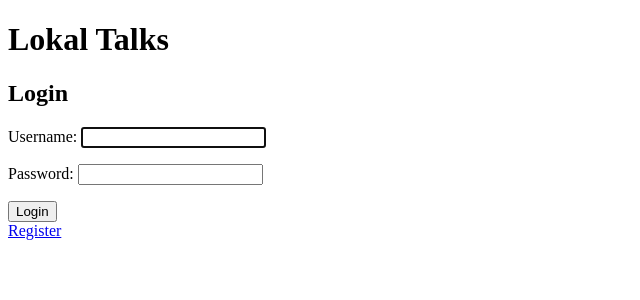
After one commit to 1101712/Local-Talks, a Django app: page /login/ in a window 1280 px wide. The commit adds this page. Shown: the top 300 px of the page, without its empty margins (0-640 px from the left). Run offline with Django 4.2, Linux system fonts and the light colour scheme.

Commit message:
Implement user registration and authentication - Add user registration and login functionality using Django's built-in authentication forms. - Move templates to the correct directories and ensure correct template inheritance. - Fix URL routing to include paths for registration and login. - Test and verify the functionality on the local server.

```diff
--- /dev/null
+++ b/localtalks/talks/ forms.py
@@ -0,0 +1 @@
+from django.contrib.auth.forms import UserCreationForm, AuthenticationForm
--- a/localtalks/talks/templates/talks/ad_list.html
+++ b/localtalks/talks/templates/talks/ad_list.html
@@ -2,7 +2,7 @@
 
 {% block content %}
   <h2>Advertisements</h2>
-  <p>Number of ads in template: {{ ads|length }}</p>
+
 
   {% for ad in ads %}
   <div class="ad">
@@ -14,6 +14,6 @@
   {% endfor %}
 
   <div class="pagination">
-    <!-- We will add pagination controls here later -->
+
   </div>
 {% endblock %}
--- /dev/null
+++ b/localtalks/talks/templates/talks/registration/login.html
@@ -0,0 +1,11 @@
+{% extends "talks/base.html" %}
+
+{% block content %}
+<h2>Login</h2>
+<form method="post">
+    {% csrf_token %}
+    {{ form.as_p }}
+    <button type="submit">Login</button>
+</form>
+<a href="{% url 'register' %}">Register</a>
+{% endblock %}
--- a/localtalks/talks/urls.py
+++ b/localtalks/talks/urls.py
@@ -4,4 +4,6 @@ from . import views
 urlpatterns = [
     path('', views.AdListView.as_view(), name='ad-list'),
     path('test/', views.test_view, name='test-view'),
+    path('register/', views.register_view, name='register'),
+    path('login/', views.login_view, name='login'),
 ]
--- a/localtalks/talks/views.py
+++ b/localtalks/talks/views.py
@@ -1,7 +1,11 @@
-from django.shortcuts import render
+from django.shortcuts import render, redirect
 from django.views.generic import ListView
+from django.contrib.auth import authenticate, login, logout
+from django.contrib.auth.forms import UserCreationForm, AuthenticationForm
 from .models import Ad
 from django.http import HttpResponse
+from django.contrib import messages
+
 
 class AdListView(ListView):
     model = Ad
@@ -11,3 +15,28 @@ class AdListView(ListView):
 
 def test_view(request):
     return HttpResponse("Test Page")
+
+def register_view(request):
+    if request.method == 'POST':
+        form = UserCreationForm(request.POST)
+        if form.is_valid():
+            form.save()
+            username = form.cleaned_data.get('username')
+            raw_password = form.cleaned_data.get('password1')
+            user = authenticate(username=username, password=raw_password)
+            login(request, user)
+            return redirect('ad-list')  # Redirect to the list of ads after successful registration
+    else:
+        form = UserCreationForm()
+    return render(request, 'talks/registration/register.html', {'form': form})
+
+def login_view(request):
+    if request.method == 'POST':
+        form = AuthenticationForm(data=request.POST)
+        if form.is_valid():
+            user = form.get_user()
+            login(request, user)
+            return redirect('ad-list')  # Redirect to the list of ads after successful login
+    else:
+        form = AuthenticationForm()
+    return render(request, 'talks/registration/login.html', {'form': form})
```
Also changed, not shown: localtalks/localtalks/settings.py (+8 -0 lines), localtalks/talks/templates/talks/registration/register.html (added, +10 -0 lines).
